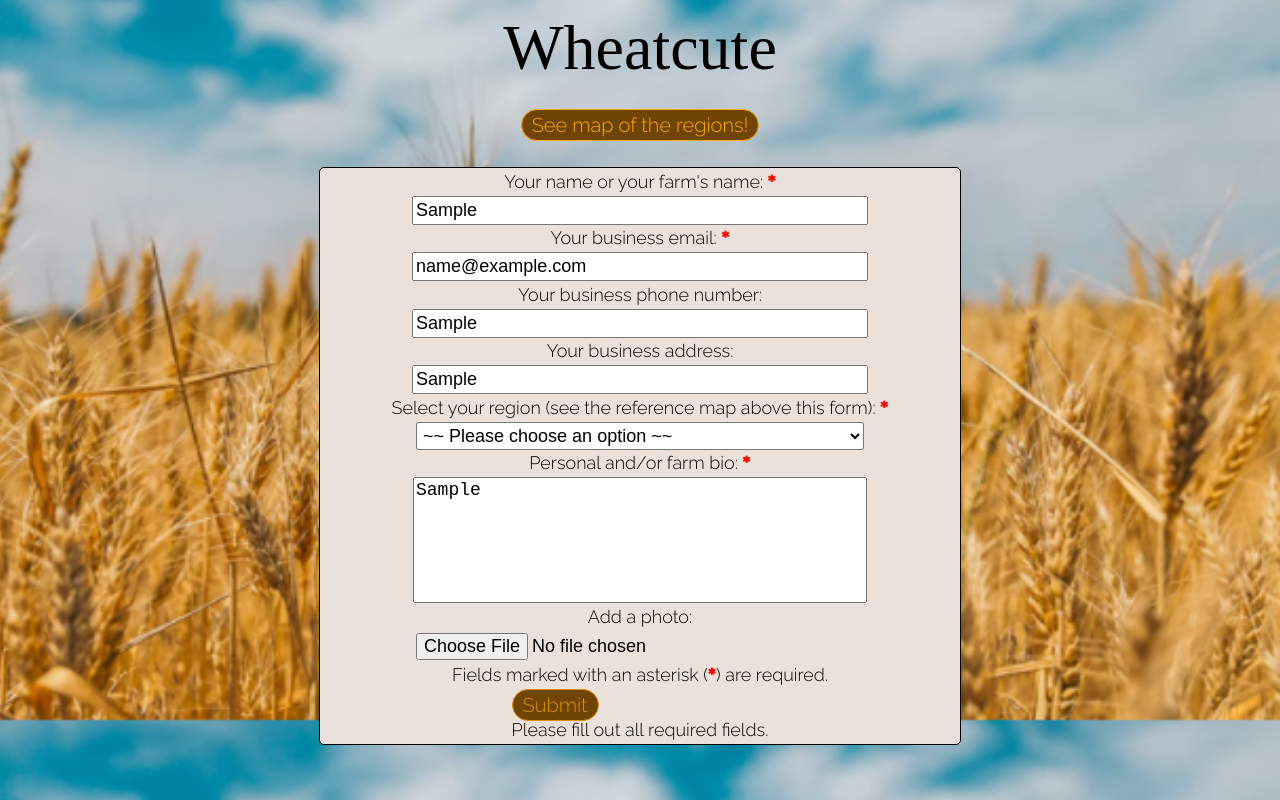
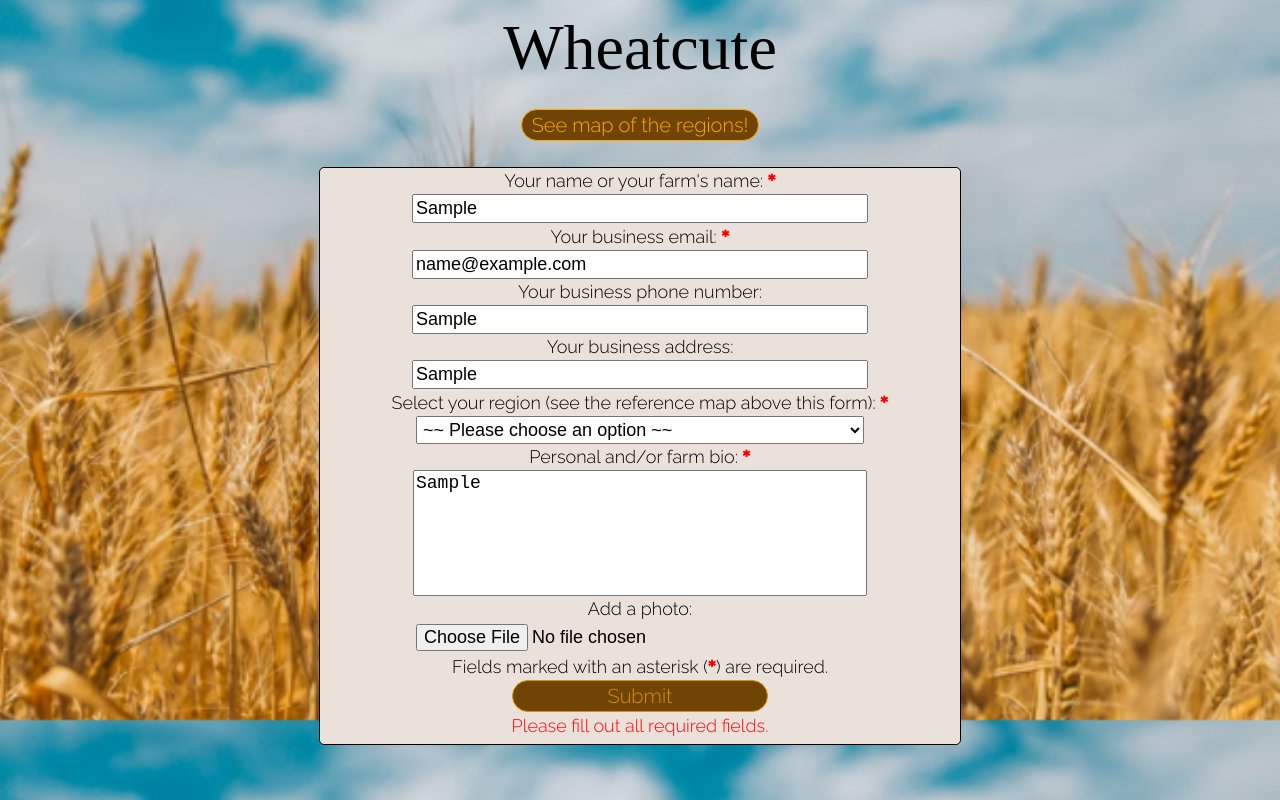
Before and after one commit to Fair-Trade-Grains/frontend, a React (Create React App) app: page /create-farmer in a window 1280 px wide. Both pictures are taken after typing "Sample", "name@example.com", "Sample", "Sample", "Sample" into the empty fields and a click on the button "Submit". Shown: the part 80-880 px from the top of the page. Built offline with nearby package versions, Linux system fonts and the light colour scheme; a web font is replaced by a local one.

Commit message:
Update form invalid msg and submit button

```diff
--- a/src/components/AddFarmer.js
+++ b/src/components/AddFarmer.js
@@ -38,9 +38,9 @@ const AddFarmer = ({ profile, clearInputs }) => {
   }
 
   return (
-    <div>
+    <div className='form-submit-msg-container'>
       <button className='profile-submit-btn' onClick={e => { handleSubmit(e) }} type='submit'>Submit</button>
-      {invalidField && <p>Please fill out all required fields.</p>}
+      {invalidField && <p className='form-invalid-input-msg'>Please fill out all required fields.</p>}
     </div>
   );
 }
--- a/src/components/AddGrain.js
+++ b/src/components/AddGrain.js
@@ -37,9 +37,9 @@ const AddGrain = ({ grainProfile, clearInputs, closeModal }) => {
   }
 
   return (
-    <div>
+    <div className='form-submit-msg-container'>
       <button className='profile-submit-btn' onClick={e => { handleSubmit(e) }} type='submit'>Submit</button>
-      {invalidField && <p>Please fill out all required fields.</p>}
+      {invalidField && <p className='form-invalid-input-msg'>Please fill out all required fields.</p>}
     </div>
   );
 }
--- a/src/css/NewProfileForm.css
+++ b/src/css/NewProfileForm.css
@@ -75,6 +75,16 @@ textarea {
   font-weight: bolder;
 }
 
+.form-submit-msg-container {
+  display: flex;
+  flex-direction: column;
+}
+
+.form-invalid-input-msg {
+  color: red;
+  padding: 5px 0;
+}
+
 @media screen and (max-width: 1000px) {
   .new-farm-form {
     width: 80%;
```
